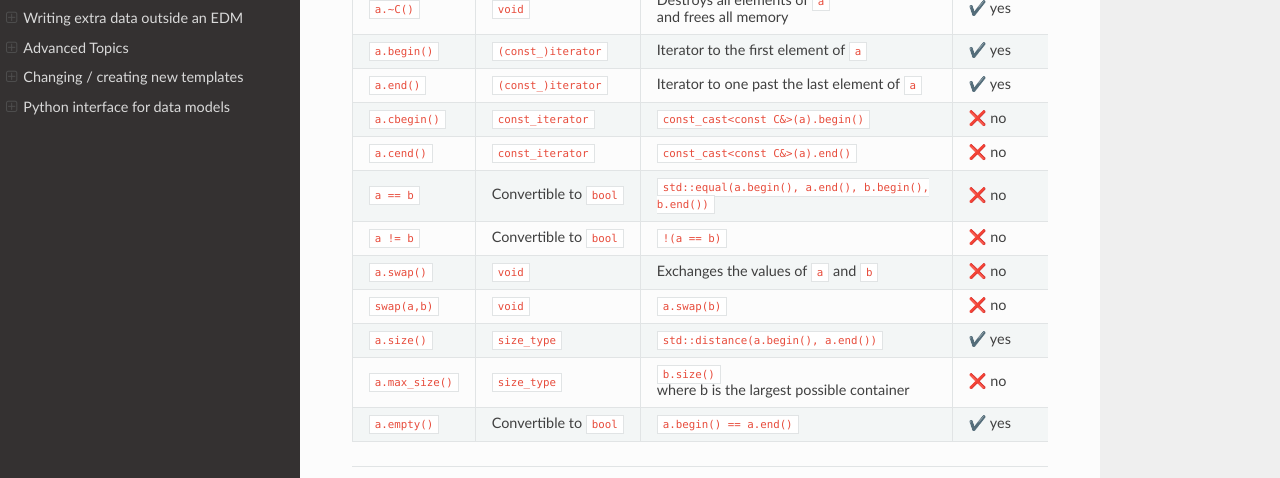
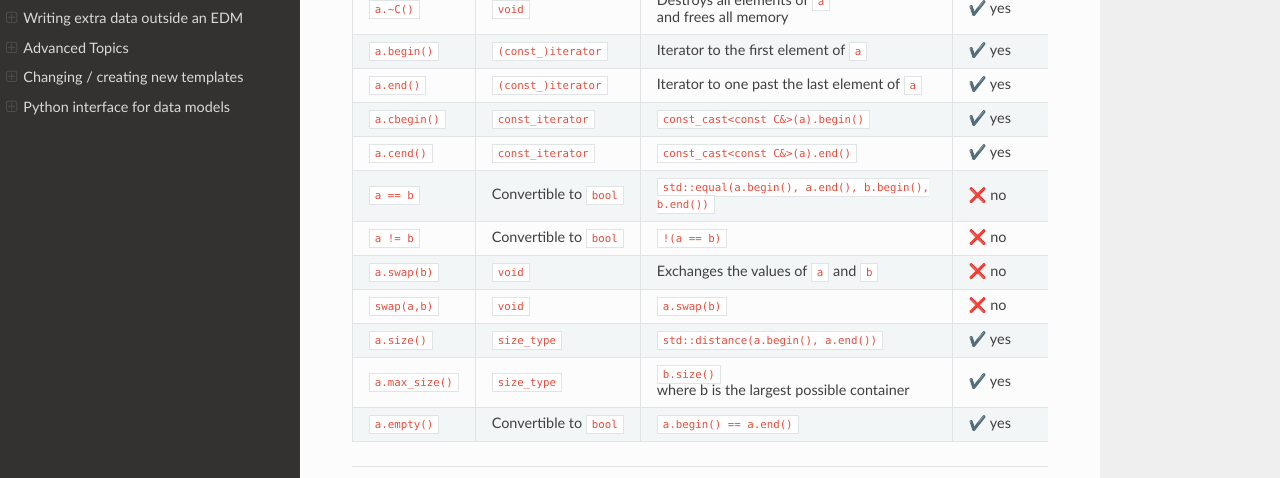
Before and after one commit to AIDASoft/podio, a Sphinx documentation site: the page built from doc/collections_as_container.md, in a window 1280 px wide and 900 px high, scrolled down 632 px. Shown: the part 328-806 px from the top of the window. Built offline with Sphinx 7.4.7 and the Read the Docs theme 2.0.0, drawn with Linux system fonts in a browser that asks for light colours; pages that are not in the unit, such as notebooks, are missing from menus; the version number could not be read and is left out.

Commit message:
update documentation with container like methods and aliases

```diff
--- a/doc/collections_as_container.md
+++ b/doc/collections_as_container.md
@@ -13,8 +13,8 @@ The PODIO `Collection`s are move-only classes with emphasis on the distinction b
 | `const_reference` | `const T&` | | ❌ no | not defined |
 | `iterator` | Iterator whose value type is `T` | *LegacyForwardIterator* convertible to `const_iterator` | ❌ no | not *LegacyForwardIterator*, not convertible to `const_iterator`|
 | `const_iterator` | Constant iterator whose value type is `T` | *LegacyForwardIterator* | ❌ no | value type is mutable component type, not *LegacyForwardIterator*
-| `difference_type`| Signed integer | Must be the same as `iterator_traits::difference_type` for `iterator` and `const_iterator` | ❌ no | not defined |
-| `size_type` | Unsigned integer | Large enough to represent all positive values of difference_type| ❌ no | not defined |
+| `difference_type`| Signed integer | Must be the same as `iterator_traits::difference_type` for `iterator` and `const_iterator` | ❌ no | `iterator_traits::difference_type` is not valid |
+| `size_type` | Unsigned integer | Large enough to represent all positive values of difference_type| ✔️ yes |  |
 
 ### Member functions and operators
 
@@ -28,12 +28,12 @@ The PODIO `Collection`s are move-only classes with emphasis on the distinction b
 | `a.~C()` | `void` | Destroys all elements of `a` and frees all memory|  ✔️ yes |
 | `a.begin()` | `(const_)iterator` | Iterator to the first element of `a` |  ✔️ yes |
 | `a.end()` | `(const_)iterator` | Iterator to one past the last element of `a` | ✔️ yes |
-| `a.cbegin()` | `const_iterator` | `const_cast<const C&>(a).begin()` | ❌ no | not defined |
-| `a.cend()` | `const_iterator` | `const_cast<const C&>(a).end()`|  ❌ no | not defined |
+| `a.cbegin()` | `const_iterator` | `const_cast<const C&>(a).begin()` | ✔️ yes |
+| `a.cend()` | `const_iterator` | `const_cast<const C&>(a).end()`|  ✔️ yes |
 | `a == b` | Convertible to `bool` | `std::equal(a.begin(), a.end(), b.begin(), b.end())`| ❌ no | not defined |
 | `a != b` | Convertible to `bool` | `!(a == b)` | ❌ no | not defined |
-| `a.swap()` | `void` | Exchanges the values of `a` and `b` | ❌ no | not defined |
+| `a.swap(b)` | `void` | Exchanges the values of `a` and `b` | ❌ no | not defined |
 | `swap(a,b)` | `void` | `a.swap(b)`| ❌ no | not defined |
 | `a.size()` | `size_type` | `std::distance(a.begin(), a.end())` | ✔️ yes |
-| `a.max_size()` | `size_type` | `b.size()` where b is the largest possible container | ❌ no | not defined |
+| `a.max_size()` | `size_type` | `b.size()` where b is the largest possible container | ✔️ yes | not defined |
 | `a.empty()` | Convertible to `bool` | `a.begin() == a.end()` | ✔️ yes |
```
